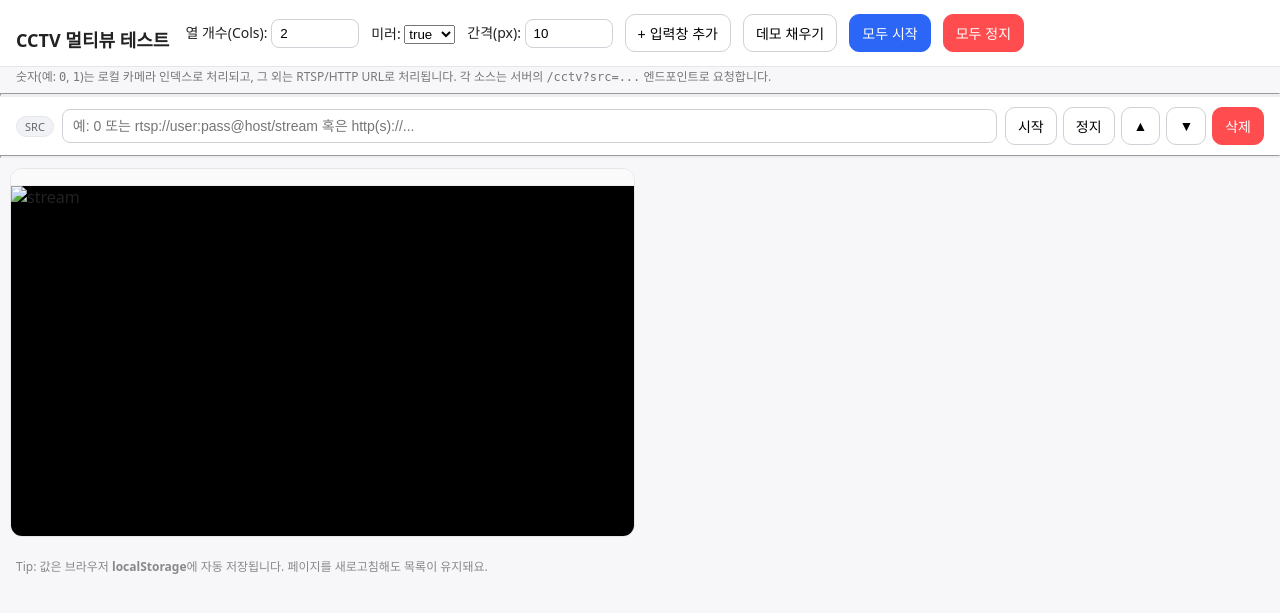
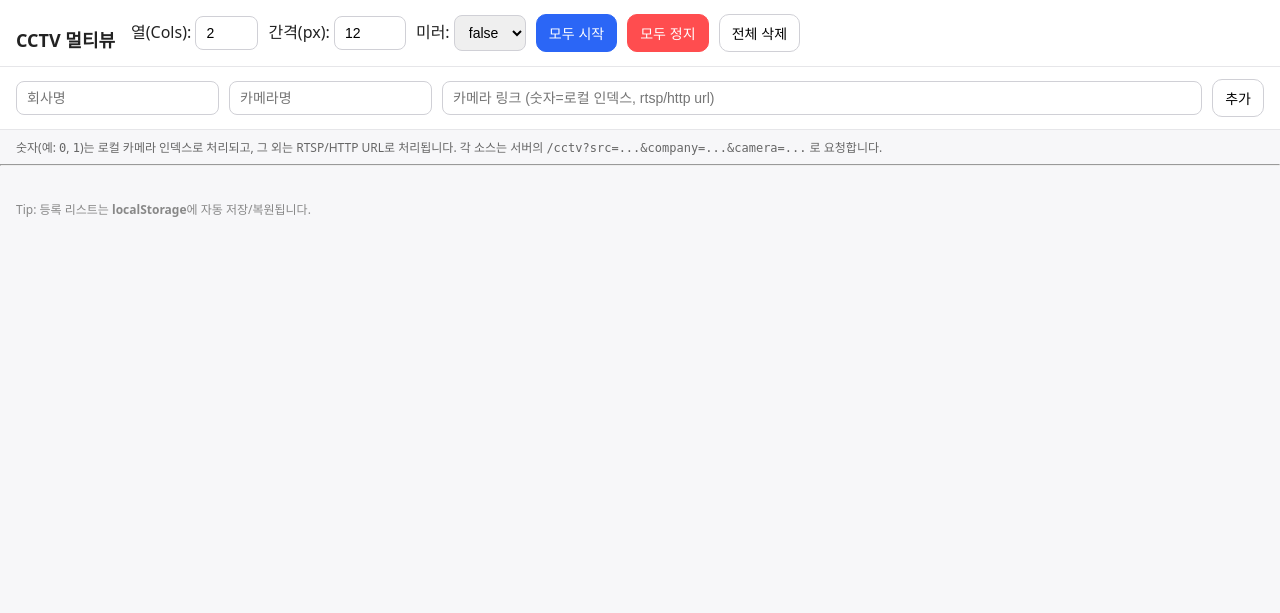
Before and after one commit to m0304s/Watch-Out, a FastAPI app: page /multiview in a window 1280 px wide. Shown: the top 613 px of the page. Run offline with FastAPI, Linux system fonts and the light colour scheme; parts of the project's set-up code (start-up, migrations or seed data) failed here and were passed over.

Commit message:
[AI] feat: 멀티뷰 환경에서 회사, 카메라명까지 response에 추가

```diff
--- a/ai-repo/main.py
+++ b/ai-repo/main.py
@@ -1,5 +1,8 @@
 # main.py
-from typing import List
+from dotenv import load_dotenv
+load_dotenv()
+
+from typing import List, Optional
 from fastapi import FastAPI, Form, Request, Query, HTTPException
 from fastapi.responses import HTMLResponse, StreamingResponse
 from fastapi.templating import Jinja2Templates
@@ -31,16 +34,25 @@ async def submit_form(name: str = Form(...)):
     cap.release()
     return {"입력값": name, "status": "ok"}
 
-# 단일 소스 스트림
+# 단일 소스 스트림 (직접 보기용)
 @app.get("/video_feed")
-async def video_feed(request: Request, src: str = Query(...)):
+async def video_feed(
+    request: Request,
+    src: str = Query(..., description="숫자 인덱스(0,1,2...) 또는 rtsp/http url"),
+    mirror: bool = Query(True),
+    company: Optional[str] = Query(None, description="회사명(옵션)"),
+    camera: Optional[str]  = Query(None, description="카메라명(옵션)"),
+):
+    """
+    /video_feed?src=0&mirror=true&company=현대건설&camera=정문CCTV
+    """
     cap, status = try_open_capture(src, timeout_sec=5)
     if cap is None:
         raise HTTPException(status_code=503, detail=f"소스를 열 수 없음: {status}")
     cap.release()
 
     async def gen():
-        it = mjpeg_generator(int(src) if src.isdigit() else src)
+        it = mjpeg_generator(int(src) if src.isdigit() else src, mirror=mirror, meta={"company": company, "camera": camera})
         try:
             while True:
                 if await request.is_disconnected():
@@ -62,21 +74,31 @@ async def video_feed(request: Request, src: str = Query(...)):
 
     return StreamingResponse(gen(), media_type="multipart/x-mixed-replace; boundary=frame")
 
-# 멀티뷰 테스트 페이지
+# 멀티뷰 테스트 페이지(템플릿)
 @app.get("/multiview", response_class=HTMLResponse)
 async def multiview_page(request: Request):
     return templates.TemplateResponse("multi.html", {"request": request})
 
-# 단일 소스 전처리 스트림 (/multiview에서 사용)
+# 단일 소스 전처리 스트림 (/multiview에서 <img>로 사용)
 @app.get("/cctv")
-async def cctv_stream(request: Request, src: str = Query(...), mirror: bool = True):
+async def cctv_stream(
+    request: Request,
+    src: str = Query(..., description="숫자 인덱스(0,1,2...) 또는 rtsp/http url"),
+    mirror: bool = Query(True),
+    company: Optional[str] = Query(None, description="회사명(옵션)"),
+    camera: Optional[str]  = Query(None, description="카메라명(옵션)"),
+):
+    """
+    프론트에서 /cctv?src=...&mirror=...&company=...&camera=... 로 호출
+    -> 트리거 발생 시 백엔드 로그/웹훅 payload에 company/camera 포함
+    """
     cap, status = try_open_capture(src, timeout_sec=5)
     if cap is None:
         raise HTTPException(status_code=503, detail=f"소스를 열 수 없음: {status}")
     cap.release()
 
     async def gen():
-        it = mjpeg_generator(int(src) if src.isdigit() else src, mirror=mirror)
+        it = mjpeg_generator(int(src) if src.isdigit() else src, mirror=mirror, meta={"company": company, "camera": camera})
         try:
             while True:
                 if await request.is_disconnected():
@@ -107,6 +129,10 @@ async def multi_stream(
     mirror: bool = True,
     cell_h: int = 360
 ):
+    """
+    멀티 스트림은 현재 company/camera 메타를 단일 그리드에 섞기 애매해서 제외.
+    필요하면 확장: /multi_stream_meta?src=...&company=...&camera=... 를 배열로 받는 방식으로 별도 구현 권장.
+    """
     def sync_gen():
         it = mjpeg_multi_generator(src_list=src, cols=cols, mirror=mirror, cell_h=cell_h)
         try:
--- a/ai-repo/templates/multi.html
+++ b/ai-repo/templates/multi.html
@@ -2,240 +2,236 @@
 <html lang="ko">
 <head>
   <meta charset="utf-8" />
-  <title>CCTV 멀티뷰 테스트</title>
+  <title>CCTV 멀티뷰 – 회사/카메라/링크</title>
   <meta name="viewport" content="width=device-width, initial-scale=1" />
   <style>
-    :root { --gap: 10px; }
-    body { margin: 0; font-family: system-ui, -apple-system, Segoe UI, Roboto, Helvetica, Arial, "Apple SD Gothic Neo", "Noto Sans KR", sans-serif; background:#f7f7f9; color:#222; }
-    header { padding: 14px 16px; background:#fff; border-bottom:1px solid #e6e6e9; display:flex; flex-wrap:wrap; gap:8px 16px; align-items:end; }
-    header > * { margin: 0; }
-    .controls{ display:flex; flex-wrap:wrap; gap:8px 12px; align-items:center; }
-    .controls label{ font-size:14px; }
+    :root { --gap: 12px; }
+    * { box-sizing: border-box; }
+    body { margin:0; font-family: system-ui, -apple-system, Segoe UI, Roboto, Helvetica, Arial, "Apple SD Gothic Neo", "Noto Sans KR", sans-serif; background:#f7f7f9; color:#222; }
+    header { padding:14px 16px; background:#fff; border-bottom:1px solid #e6e6e9; display:flex; flex-wrap:wrap; gap:10px 16px; align-items:flex-end; }
+    header h2 { margin:0; font-size:18px; font-weight:800; }
+    .controls, .form { display:flex; flex-wrap:wrap; gap:10px; align-items:center; }
     .btn{ cursor:pointer; border:1px solid #d0d0d6; background:#fff; border-radius:10px; padding:8px 12px; font-size:14px; }
     .btn.primary{ background:#2b66f6; color:#fff; border-color:#2b66f6; }
     .btn.danger{ background:#ff4d4f; color:#fff; border-color:#ff4d4f; }
     .btn.ghost{ background:#fff; }
-    .grid { display:grid; gap: var(--gap); padding: var(--gap); }
+    .input{ padding:8px 10px; border:1px solid #d0d0d6; border-radius:8px; font-size:14px; }
+    .form { padding:12px 16px; background:#fff; border-bottom:1px solid #e6e6e9; }
+    .form .input.link { flex:1; min-width:260px; }
+    .hint { padding:8px 16px; font-size:12px; color:#666; }
+    .grid { display:grid; gap: var(--gap); padding: var(--gap); grid-template-columns: repeat(var(--cols,2), minmax(320px,1fr)); }
     .card { background:#fff; border:1px solid #e6e6e9; border-radius:12px; overflow:hidden; display:flex; flex-direction:column; }
-    .card header{ padding:8px 10px; font-size:13px; color:#666; background:#fafafa; border-bottom:1px solid #eee; display:flex; justify-content:space-between; align-items:center; }
-    .src-row{ display:flex; gap:8px; padding:10px 16px; align-items:center; background:#fff; border-top:1px solid #eee; }
-    .src-row input[type="text"]{ flex:1; padding:8px 10px; border-radius:8px; border:1px solid #d0d0d6; font-size:14px; }
-    .src-row .mini{ display:flex; gap:6px; }
+    .card header{ padding:8px 10px; font-size:13px; color:#666; background:#fafafa; border-bottom:1px solid #eee; display:flex; justify-content:space-between; align-items:center; gap:8px; }
+    .meta { display:flex; gap:8px; align-items:center; flex-wrap:wrap; }
     .pill{ font-size:11px; color:#666; background:#f0f2f5; border-radius:999px; padding:2px 8px; border:1px solid #e3e6ea; }
+    .name { font-weight:700; color:#333; }
+    .controls-row{ display:flex; gap:6px; padding:8px 10px; align-items:center; border-top:1px solid #eee; }
     img.stream{ width:100%; height:auto; display:block; background:#000; aspect-ratio:16/9; object-fit:contain; }
     .footer{ padding:10px 16px; color:#888; font-size:12px; }
-    .hint{ font-size:12px; color:#777; padding:0 16px 8px; }
-    .cfg{ display:flex; gap:12px; align-items:center; }
-    .cfg input[type="number"]{ width:70px; padding:6px 8px; border:1px solid #d0d0d6; border-radius:8px; }
     .divider{ height:1px; background:#ececf2; margin:0; }
-    @media (min-width: 480px){ .grid{ grid-template-columns: repeat(var(--cols,1), 1fr); } }
+    @media (max-width: 480px){ .grid{ grid-template-columns: 1fr; } }
   </style>
 </head>
 <body>
   <header>
-    <h3 style="font-size:18px; font-weight:700;">CCTV 멀티뷰 테스트</h3>
+    <h2>CCTV 멀티뷰</h2>
     <div class="controls">
-      <div class="cfg">
-        <label>열 개수(Cols):
-          <input id="cols" type="number" min="1" max="6" value="2" />
-        </label>
+      <label>열(Cols): <input id="cols" class="input" type="number" min="1" max="6" value="2"></label>
+      <label>간격(px): <input id="gap" class="input" type="number" min="0" max="40" value="12"></label>
       <label>미러:
-          <select id="mirror">
-            <option value="true" selected>true</option>
-            <option value="false">false</option>
+        <select id="mirror" class="input">
+          <option value="true">true</option>
+          <option value="false" selected>false</option>
         </select>
       </label>
-        <label>간격(px):
-          <input id="gap" type="number" min="0" max="40" value="10" />
-        </label>
-      </div>
-      <button class="btn" id="addSrc">+ 입력창 추가</button>
-      <button class="btn ghost" id="loadDemo">데모 채우기</button>
       <button class="btn primary" id="startAll">모두 시작</button>
       <button class="btn danger" id="stopAll">모두 정지</button>
+      <button class="btn ghost" id="clearAll">전체 삭제</button>
     </div>
   </header>
 
-  <div class="hint">숫자(예: <code>0</code>, <code>1</code>)는 로컬 카메라 인덱스로 처리되고, 그 외는 RTSP/HTTP URL로 처리됩니다. 각 소스는 서버의 <code>/cctv?src=...</code> 엔드포인트로 요청합니다.</div>
+  <div class="form">
+    <input id="company" class="input" type="text" placeholder="회사명" />
+    <input id="camera"  class="input" type="text" placeholder="카메라명" />
+    <input id="link"    class="input link" type="text" placeholder="카메라 링크 (숫자=로컬 인덱스, rtsp/http url)" />
+    <button class="btn" id="add">추가</button>
+  </div>
+
+  <div class="hint">숫자(예: <code>0</code>, <code>1</code>)는 로컬 카메라 인덱스로 처리되고, 그 외는 RTSP/HTTP URL로 처리됩니다. 각 소스는 서버의 <code>/cctv?src=...&company=...&camera=...</code> 로 요청합니다.</div>
   <hr class="divider"/>
 
-  <!-- 입력창 리스트 -->
-  <div id="inputs"></div>
+  <div id="grid" class="grid" style="--cols:2; --gap:12px;"></div>
 
-  <hr class="divider"/>
-  <!-- 스트림 그리드 -->
-  <div id="grid" class="grid" style="--cols:2; --gap:10px;"></div>
+  <div class="footer">Tip: 등록 리스트는 <b>localStorage</b>에 자동 저장/복원됩니다.</div>
 
-  <div class="footer">Tip: 값은 브라우저 <b>localStorage</b>에 자동 저장됩니다. 페이지를 새로고침해도 목록이 유지돼요.</div>
-
-  <template id="rowTpl">
-    <div class="src-row">
-      <span class="pill">SRC</span>
-      <input type="text" placeholder="예: 0 또는 rtsp://user:pass@host/stream 혹은 http(s)://..." />
-      <div class="mini">
+  <template id="cardTpl">
+    <div class="card">
+      <header>
+        <div class="meta">
+          <span class="pill">CCTV</span>
+          <span class="name"></span>
+          <span class="pill company"></span>
+        </div>
+        <div class="meta">
           <button class="btn ghost start">시작</button>
           <button class="btn ghost stop">정지</button>
-        <button class="btn" data-move="up">▲</button>
-        <button class="btn" data-move="down">▼</button>
           <button class="btn danger remove">삭제</button>
+        </div>
+      </header>
+      <img class="stream" alt="stream" />
+      <div class="controls-row">
+        <span class="pill src"></span>
       </div>
     </div>
   </template>
 
   <script>
-    const inputs = document.getElementById('inputs');
     const grid = document.getElementById('grid');
-    const tpl = document.getElementById('rowTpl');
     const colsEl = document.getElementById('cols');
+    const gapEl  = document.getElementById('gap');
     const mirrorEl = document.getElementById('mirror');
-    const gapEl = document.getElementById('gap');
 
-    const state = {
-      rows: [] // {el, input, card, img, src}
-    };
+    const companyEl = document.getElementById('company');
+    const cameraEl  = document.getElementById('camera');
+    const linkEl    = document.getElementById('link');
+    const addBtn    = document.getElementById('add');
 
-    function toSrcParam(val) {
-      const trimmed = (val || '').trim();
-      if (!trimmed) return '';
-      const isInt = /^-?\d+$/.test(trimmed);
-      return isInt ? trimmed : encodeURIComponent(trimmed);
+    const startAllBtn = document.getElementById('startAll');
+    const stopAllBtn  = document.getElementById('stopAll');
+    const clearAllBtn = document.getElementById('clearAll');
+
+    const tpl = document.getElementById('cardTpl');
+    const state = { items: [] }; // {company, camera, link, el, img}
+
+    function toSrcParam(val){
+      const t = (val||'').trim();
+      if(!t) return '';
+      const isInt = /^-?\d+$/.test(t);
+      return isInt ? t : encodeURIComponent(t);
     }
 
-    function makeCard(title) {
-      const card = document.createElement('div');
-      card.className = 'card';
-      const head = document.createElement('header');
-      head.innerHTML = `<span>${title || ''}</span>`;
-      const img = document.createElement('img');
-      img.className = 'stream';
-      img.alt = title || 'stream';
-      card.appendChild(head);
-      card.appendChild(img);
-      return { card, img, head };
+    function buildStreamURL(link, company, camera){
+      const srcParam = toSrcParam(link);
+      if(!srcParam) return '';
+      const mirror = mirrorEl.value;
+      const q = new URLSearchParams({
+        src: srcParam,
+        mirror,
+        company: company || '',
+        camera: camera || ''
+      });
+      return `/cctv?${q.toString()}`;
     }
 
-    function addRow(initial='') {
+    function applyLayout(){
+      const cols = Math.min(Math.max(+colsEl.value||2,1),6);
+      const gap  = Math.min(Math.max(+gapEl.value||12,0),40);
+      grid.style.setProperty('--cols', cols);
+      grid.style.setProperty('--gap', `${gap}px`);
+      persist();
+    }
+
+    function persist(){
+      const data = {
+        cols:+colsEl.value||2,
+        gap:+gapEl.value||12,
+        mirror:mirrorEl.value,
+        items: state.items.map(({company,camera,link})=>({company,camera,link}))
+      };
+      localStorage.setItem('multiview-form-config', JSON.stringify(data));
+    }
+
+    function restore(){
+      const raw = localStorage.getItem('multiview-form-config');
+      if(!raw) return;
+      try{
+        const data = JSON.parse(raw);
+        if(data.cols) colsEl.value = data.cols;
+        if(data.gap !== undefined) gapEl.value = data.gap;
+        if(data.mirror) mirrorEl.value = data.mirror;
+        (data.items||[]).forEach(it => addCard(it.company, it.camera, it.link, /*noPersist*/ true));
+        applyLayout();
+      }catch{}
+    }
+
+    function addCard(company, camera, link, noPersist){
       const node = tpl.content.firstElementChild.cloneNode(true);
-      const input = node.querySelector('input');
-      input.value = initial;
-
+      const nameEl = node.querySelector('.name');
+      const compEl = node.querySelector('.company');
+      const srcPill = node.querySelector('.src');
+      const img = node.querySelector('img.stream');
       const startBtn = node.querySelector('.start');
       const stopBtn  = node.querySelector('.stop');
       const removeBtn= node.querySelector('.remove');
-      const upBtn    = node.querySelector('[data-move="up"]');
-      const downBtn  = node.querySelector('[data-move="down"]');
 
-      const { card, img, head } = makeCard(initial);
-      grid.appendChild(card);
+      nameEl.textContent = camera || '(이름 없음)';
+      compEl.textContent = company || '(회사 없음)';
+      srcPill.textContent = link || '(링크 없음)';
 
-      const row = { el: node, input, card, img, head, src: initial };
-      state.rows.push(row);
-      inputs.appendChild(node);
+      const item = { company, camera, link, el: node, img };
+      state.items.push(item);
+      grid.appendChild(node);
 
-      startBtn.addEventListener('click', () => startRow(row));
-      stopBtn .addEventListener('click', () => stopRow(row));
-      removeBtn.addEventListener('click', () => removeRow(row));
-      upBtn.addEventListener('click', () => moveRow(row, -1));
-      downBtn.addEventListener('click', () => moveRow(row, +1));
-
-      input.addEventListener('change', () => {
-        row.src = input.value.trim();
-        head.firstElementChild.textContent = row.src;
+      startBtn.addEventListener('click', () => {
+        const url = buildStreamURL(item.link, item.company, item.camera);
+        if(!url){ alert('유효한 링크가 없습니다.'); return; }
+        img.src = url;
+      });
+      stopBtn.addEventListener('click', () => { img.src = ''; });
+      removeBtn.addEventListener('click', () => {
+        img.src = '';
+        node.remove();
+        const i = state.items.indexOf(item);
+        if(i>=0) state.items.splice(i,1);
         persist();
       });
 
-      persist();
-      return row;
+      if(!noPersist) persist();
     }
 
-    function startRow(row) {
-      const srcParam = toSrcParam(row.input.value);
-      if (!srcParam) { alert('소스 주소를 입력하세요.'); return; }
-      const mirror = mirrorEl.value;
-      // 서버의 /cctv 엔드포인트로 전처리된 MJPEG 스트림을 요청
-      row.img.src = `/cctv?src=${srcParam}&mirror=${mirror}`;
-      row.head.firstElementChild.textContent = row.input.value.trim();
+    // Events
+    addBtn.addEventListener('click', () => {
+      const company = companyEl.value.trim();
+      const camera  = cameraEl.value.trim();
+      const link    = linkEl.value.trim();
+      if(!company || !camera || !link){
+        alert('회사명, 카메라명, 링크를 모두 입력하세요.');
+        return;
       }
+      addCard(company, camera, link);
+      companyEl.value = cameraEl.value = linkEl.value = '';
+    });
 
-    function stopRow(row) {
-      row.img.src = '';
-    }
-
-    function removeRow(row) {
-      stopRow(row);
-      row.el.remove();
-      row.card.remove();
-      const i = state.rows.indexOf(row);
-      if (i >= 0) state.rows.splice(i,1);
-      persist();
-    }
-
-    function moveRow(row, dir) {
-      const i = state.rows.indexOf(row);
-      const j = i + dir;
-      if (j < 0 || j >= state.rows.length) return;
-      // swap in state
-      const tmp = state.rows[i];
-      state.rows[i] = state.rows[j];
-      state.rows[j] = tmp;
-      // DOM 재배치 (inputs, grid 각각)
-      inputs.insertBefore(state.rows[j].el, state.rows[i].el);
-      grid.insertBefore(state.rows[j].card, state.rows[i].card);
-      persist();
-    }
-
-    function persist() {
-      const data = {
-        cols: +colsEl.value || 2,
-        gap: +gapEl.value || 10,
-        mirror: mirrorEl.value,
-        sources: state.rows.map(r => r.input.value.trim()).filter(Boolean)
-      };
-      localStorage.setItem('multiview-config', JSON.stringify(data));
-      applyLayout();
-    }
-
-    function restore() {
-      const raw = localStorage.getItem('multiview-config');
-      if (!raw) return;
-      try {
-        const data = JSON.parse(raw);
-        if (data.cols) colsEl.value = data.cols;
-        if (data.gap !== undefined) gapEl.value = data.gap;
-        if (data.mirror) mirrorEl.value = data.mirror;
-        (data.sources || []).forEach(s => addRow(s));
-        applyLayout();
-      } catch {}
-    }
-
-    function applyLayout() {
-      const cols = Math.min(Math.max(+colsEl.value || 2, 1), 6);
-      const gap  = Math.min(Math.max(+gapEl.value || 10, 0), 40);
-      grid.style.setProperty('--cols', cols);
-      grid.style.setProperty('--gap', `${gap}px`);
-    }
-
-    // 버튼들
-    document.getElementById('addSrc').addEventListener('click', () => addRow(''));
-    document.getElementById('startAll').addEventListener('click', () => state.rows.forEach(startRow));
-    document.getElementById('stopAll').addEventListener('click', () => state.rows.forEach(stopRow));
-    document.getElementById('loadDemo').addEventListener('click', () => {
-      // 데모용(원하면 바꿔): 숫자는 로컬 카메라, 문자열은 URL
-      if (state.rows.length === 0) {
-        addRow('0'); addRow('1'); addRow('rtsp://user:pass@192.168.0.10/stream'); addRow('http://127.0.0.1:8080/video');
-      } else {
-        state.rows[0].input.value = state.rows[0].input.value || '0';
-      }
+    startAllBtn.addEventListener('click', () => {
+      state.items.forEach(it => {
+        const url = buildStreamURL(it.link, it.company, it.camera);
+        if(url) it.img.src = url;
+      });
+    });
+    stopAllBtn.addEventListener('click', () => {
+      state.items.forEach(it => it.img.src='');
+    });
+    clearAllBtn.addEventListener('click', () => {
+      if(!confirm('모든 카드와 저장된 목록을 삭제할까요?')) return;
+      state.items.forEach(it => it.img.src='');
+      state.items.length = 0;
+      grid.innerHTML='';
       persist();
     });
 
-    colsEl.addEventListener('change', persist);
-    mirrorEl.addEventListener('change', persist);
-    gapEl.addEventListener('change', persist);
+    colsEl.addEventListener('change', applyLayout);
+    gapEl.addEventListener('change', applyLayout);
+    mirrorEl.addEventListener('change', () => {
+      // 미러 변경 시 실행 중 스트림 새로고침
+      state.items.forEach(it => {
+        if(it.img.src){ it.img.src = buildStreamURL(it.link, it.company, it.camera); }
+      });
+      persist();
+    });
 
-    // 초기 1칸 기본 제공
+    // init
     restore();
-    if (state.rows.length === 0) addRow('');
+    applyLayout();
   </script>
 </body>
 </html>
```
Also changed, not shown: ai-repo/util/cctv_bound.py (+148 -32 lines), ai-repo/snapshot/1757469530312_Belt on_Helmet off.jpg (deleted), ai-repo/snapshot/1757469581793_Belt on_Helmet off.jpg (deleted). Lines whose indentation alone changed are shown as unchanged.
